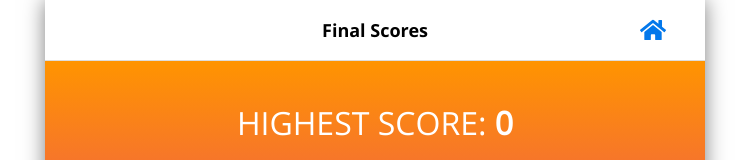
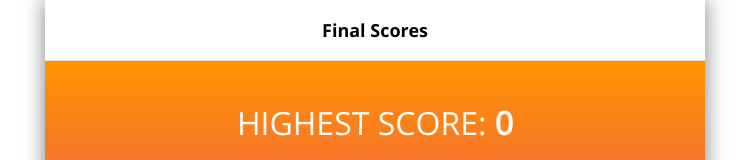
Before and after one commit to christianhalsell/app-street-sports-challenger, a React (Create React App) app: page /final in a window 1280 px wide. Shown: the top 160 px of the page, without its empty margins (265-1014 px from the left). Built offline with nearby package versions, Linux system fonts and the light colour scheme.

Commit message:
removed home button from Final Score screen

```diff
--- a/src/pages/FinalScoresPage.js
+++ b/src/pages/FinalScoresPage.js
@@ -46,9 +46,10 @@ const FinalScoresPage = (props) => {
           // </Button>
         }
         rightContent={
-          <Button buttonType='text' onClick={() => openModal()}>
-            <FaHome size={26} />
-          </Button>
+          ''
+          // <Button buttonType='text' onClick={() => openModal()}>
+          //   <FaHome size={26} />
+          // </Button>
         }
       />
       <Content background='full'>
```
